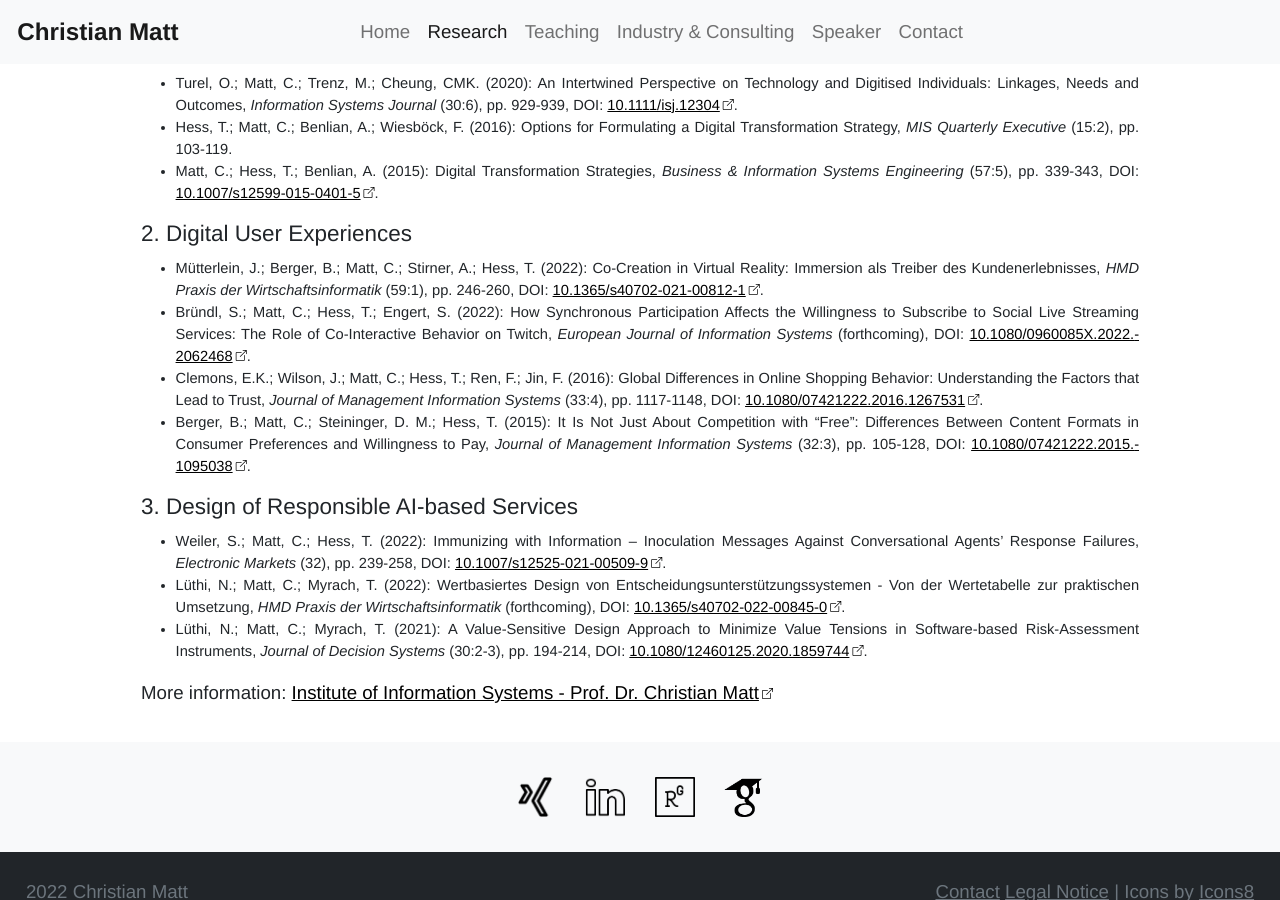
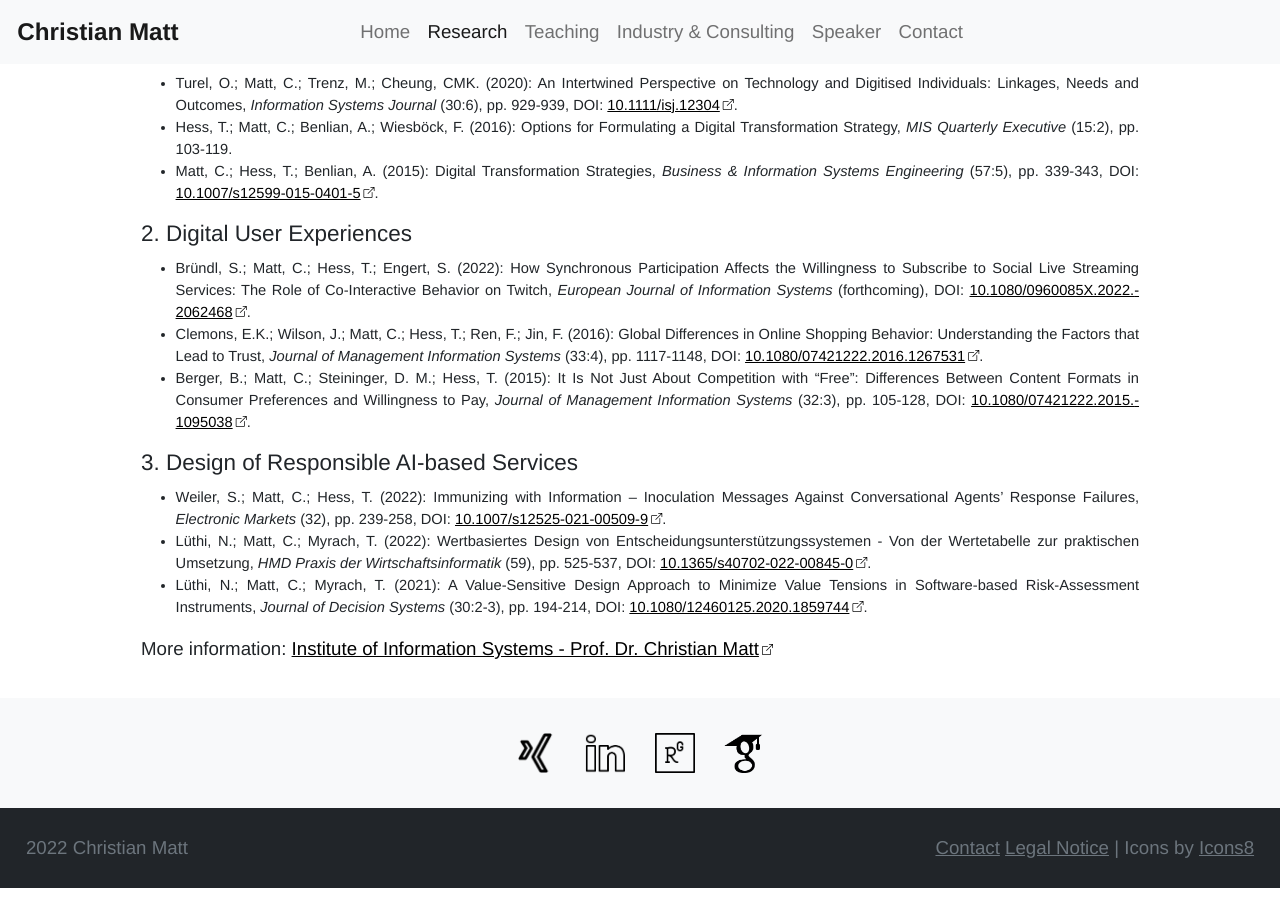
Before and after one commit to christian-matt/christian-matt.github.io, a Jekyll site: the page built from research.html, in a window 1280 px wide and 900 px high, scrolled down 588 px. Built offline with Jekyll 4.4.1, drawn with Linux system fonts in a browser that asks for light colours.

Commit message:
Update publications.

```diff
--- a/research.html
+++ b/research.html
@@ -31,7 +31,6 @@ Selected publications include:
 
 <h2 class="h2">2. Digital User Experiences</h2>
 <ul>
-    <li class="publication-item">Mütterlein, J.; Berger, B.; Matt, C.; Stirner, A.; Hess, T. (2022): Co-Creation in Virtual Reality: Immersion als Treiber des Kundenerlebnisses, <i class="publication-item">HMD Praxis der Wirtschaftsinformatik</i> (59:1), pp. 246-260<script>getDOILink('10.1365/s40702-&shy;021-00812-1')</script>.</li>
     <li class="publication-item">Bründl, S.; Matt, C.; Hess, T.; Engert, S. (2022): How Synchronous Participation Affects the Willingness to Subscribe to Social Live Streaming Services: The Role of Co-Interactive Behavior on Twitch, <i class="publication-item">European Journal of Information Systems</i> (forthcoming)<script>getDOILink('10.1080/0960085X.2022.&shy;2062468')</script>.</li>
     <li class="publication-item">Clemons, E.K.; Wilson, J.; Matt, C.; Hess, T.; Ren, F.; Jin, F. (2016): Global Differences in Online Shopping Behavior: Understanding the Factors that Lead to Trust, <i class="publication-item">Journal of Management Information Systems</i> (33:4), pp. 1117-1148<script>getDOILink('10.1080/07421222.2016.&shy;1267531')</script>.</li>
     <li class="publication-item">Berger, B.; Matt, C.; Steininger, D. M.; Hess, T. (2015): It Is Not Just About Competition with “Free”: Differences Between Content Formats in Consumer Preferences and Willingness to Pay, <i class="publication-item">Journal of Management Information Systems</i> (32:3), pp. 105-128<script>getDOILink('10.1080/07421222.2015.&shy;1095038')</script>.</li>
@@ -40,7 +39,7 @@ Selected publications include:
 <h2 class="h2">3. Design of Responsible AI-based Services</h2>
 <ul>
     <li class="publication-item">Weiler, S.; Matt, C.; Hess, T. (2022): Immunizing with Information – Inoculation Messages Against Conversational Agents’ Response Failures, <i class="publication-item">Electronic Markets</i> (32), pp. 239-258<script>getDOILink('10.1007/s12525-021-&shy;00509-9')</script>.</li>
-    <li class="publication-item">Lüthi, N.; Matt, C.; Myrach, T. (2022): Wertbasiertes Design von Entscheidungsunterstützungs&shy;systemen - Von der Wertetabelle zur praktischen Umsetzung, <i class="publication-item">HMD Praxis der Wirtschaftsinformatik</i> (forthcoming)<script>getDOILink('10.1365/s40702-022-&shy;00845-0')</script>.</li>
+    <li class="publication-item">Lüthi, N.; Matt, C.; Myrach, T. (2022): Wertbasiertes Design von Entscheidungsunterstützungs&shy;systemen - Von der Wertetabelle zur praktischen Umsetzung, <i class="publication-item">HMD Praxis der Wirtschaftsinformatik</i> (59), pp. 525-537<script>getDOILink('10.1365/s40702-022-&shy;00845-0')</script>.</li>
     <li class="publication-item">Lüthi, N.; Matt, C.; Myrach, T. (2021): A Value-Sensitive Design Approach to Minimize Value Tensions in Software-based Risk-Assessment Instruments, <i class="publication-item">Journal of Decision Systems</i> (30:2-3), pp. 194-214<script>getDOILink('10.1080/12460125.2020.&shy;1859744')</script>.</li>
 </ul>
 
```
